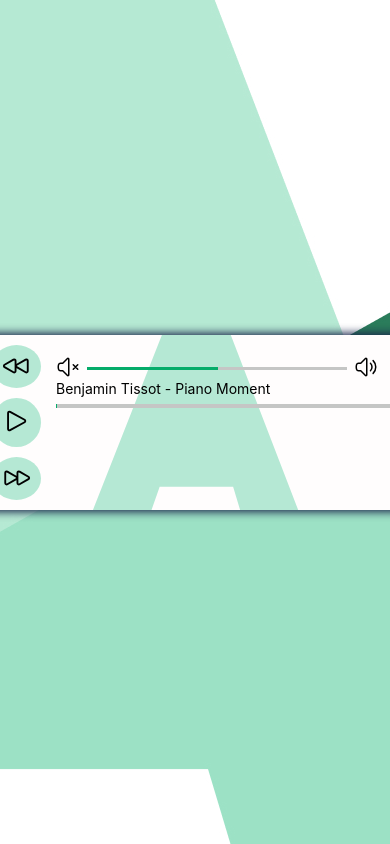
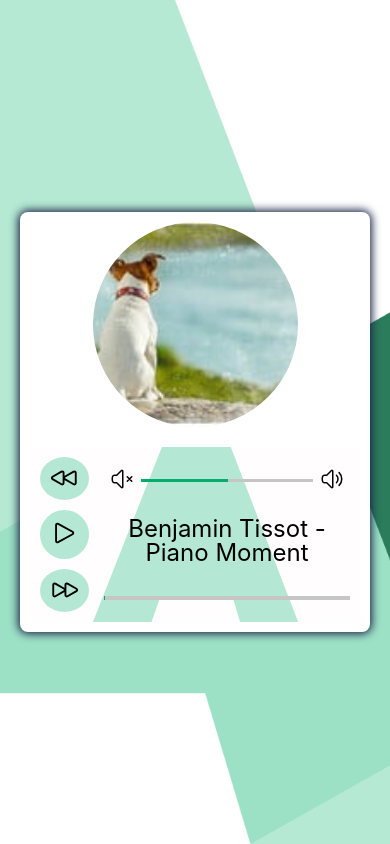
Before and after one commit to chOlya/music-player, a React (Create React App) app in the folder frontend/: page / in a window 390 px wide. Built offline with nearby package versions, Linux system fonts and the light colour scheme.

Commit message:
add song cover, styles

```diff
--- a/frontend/src/components/AudioPlayer/AudioPlayer.tsx
+++ b/frontend/src/components/AudioPlayer/AudioPlayer.tsx
@@ -89,6 +89,9 @@ const AudioPlayer: React.FC = () => {
                         <ProgressBar/>
                     </div>
                 </div>
+                <div className="audio-player__cover">
+                    <img src={currentSong.songCover} alt="Song cover" />
+                </div>
             </div>
         </AudioPlayerContext.Provider>
     );
--- a/frontend/src/scss/style.scss
+++ b/frontend/src/scss/style.scss
@@ -36,7 +36,6 @@ h1,h2,h3,h4,h5,h6{font-size:inherit;font-weight: 400;}
 /*--------------------*/
 
 /* --- common styles --- */
-
 button {
   background: transparent;
 }
@@ -46,6 +45,7 @@ button {
   -webkit-appearance: none;
   background-color: #C5C6C5;
   cursor: pointer;
+  width: 100%;
 
   &::-webkit-slider-runnable-track {
     -webkit-appearance: none;
@@ -67,27 +67,73 @@ button {
 }
 
 .app-container {
+  position: relative;
   display: flex;
-  flex-direction: column;
   align-items: center;
   justify-content: center;
   min-height: 100%;
   background: url("../images/background.jpg") center no-repeat;
+  background-size: cover;
 }
 
 .audio-player {
-  background: url("../images/logo.svg") center no-repeat #FFFDFD;
-  border-radius: 8px;
-  box-shadow: 0 0 8px 2px #1C274C;
-  padding: 10px;
+  position: relative;
+  display: flex;
+  align-items: center;
 
   &__content {
     display: flex;
     gap: 15px;
+    background: url("../images/logo.svg") center no-repeat #FFFDFD;
+    border-radius: 8px;
+    box-shadow: 0 0 8px 2px #1C274C;
+    padding: 10px 80px 10px 10px;
+    max-width: min(90%, 485px);
+    width: 100%;
   }
 
   &__controls {
+    display: flex;
+    flex-direction: column;
+    justify-content: space-between;
+    align-items: center;
     margin: 10px 0;
+    width: 80%;
+  }
+
+  &__cover {
+    height: 205px;
+    width: 205px;
+    margin-left: -100px;
+
+    img {
+      position: relative;
+      width: 100%;
+      height: 100%;
+      border-radius: 50%;
+      z-index: 1;
+    }
+  }
+
+  @media (max-width: 650px) {
+    flex-direction: column;
+    gap: 20px;
+    border-radius: 8px;
+    box-shadow: 0 0 8px 2px #1C274C;
+    background: #fff;
+    padding: 10px;
+    margin: 0 20px;
+
+    &__content {
+      box-shadow: none;
+      padding: 10px;
+      max-width: 100%;
+    }
+
+    &__cover {
+      order: -1;
+      margin-left: 0;
+    }
   }
 }
 
@@ -124,6 +170,7 @@ button {
 .volume-bar {
   display: flex;
   align-items: center;
+  width: 95%;
 
   &__btn {
     svg {
@@ -133,17 +180,25 @@ button {
   }
 
   &__range {
-    width: 260px;
     margin: 0 7px;
   }
 }
 
 .progress-bar {
+  width: 100%;
+
   &__range {
-    width: 342px;
-
     &::-webkit-slider-runnable-track {
      height: 4px;
     }
   }
 }
+
+.audio-component {
+  width: 90%;
+
+  &__song-name {
+    font-size: 24px;
+    text-align: center;
+  }
+}
```
